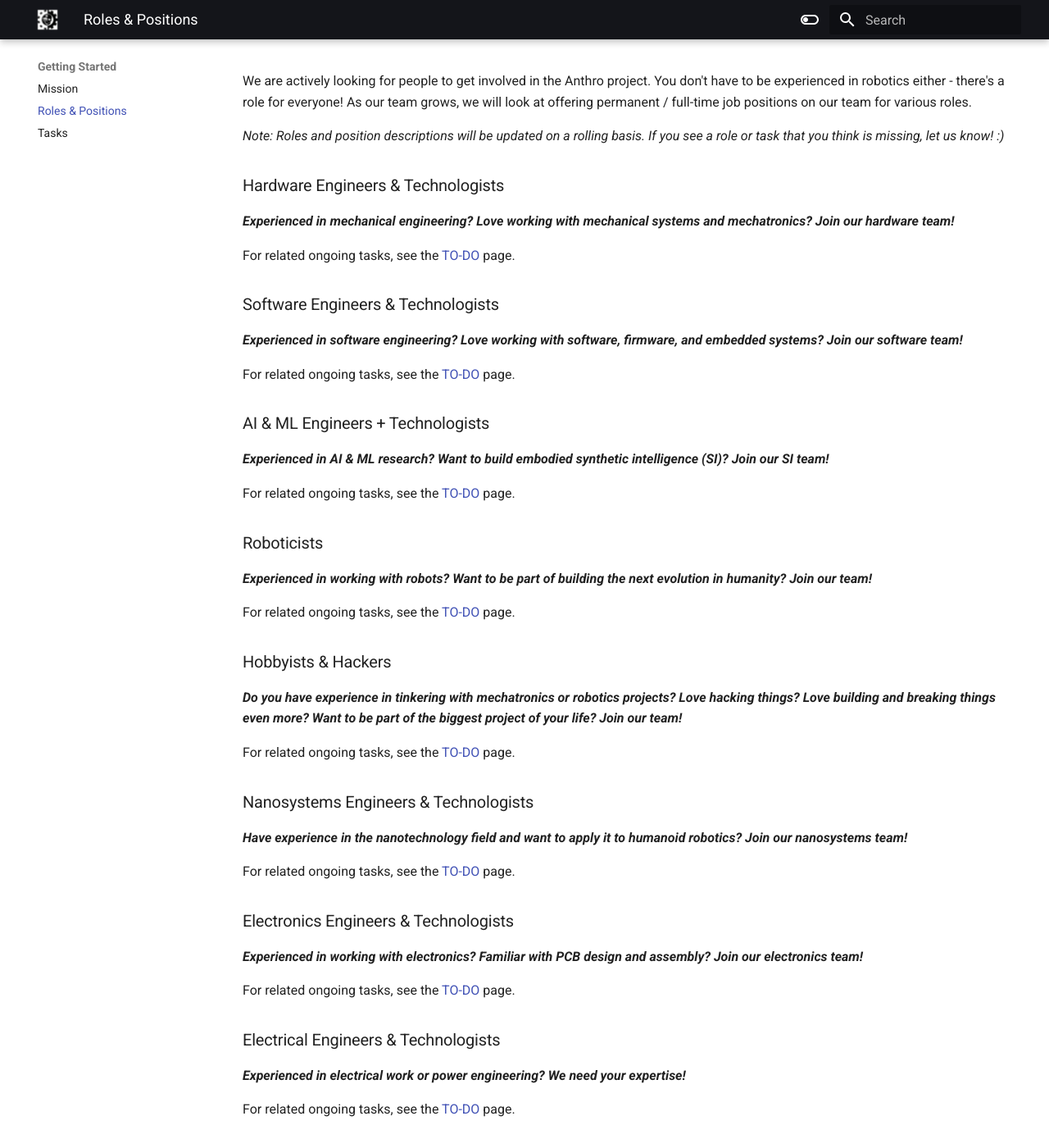
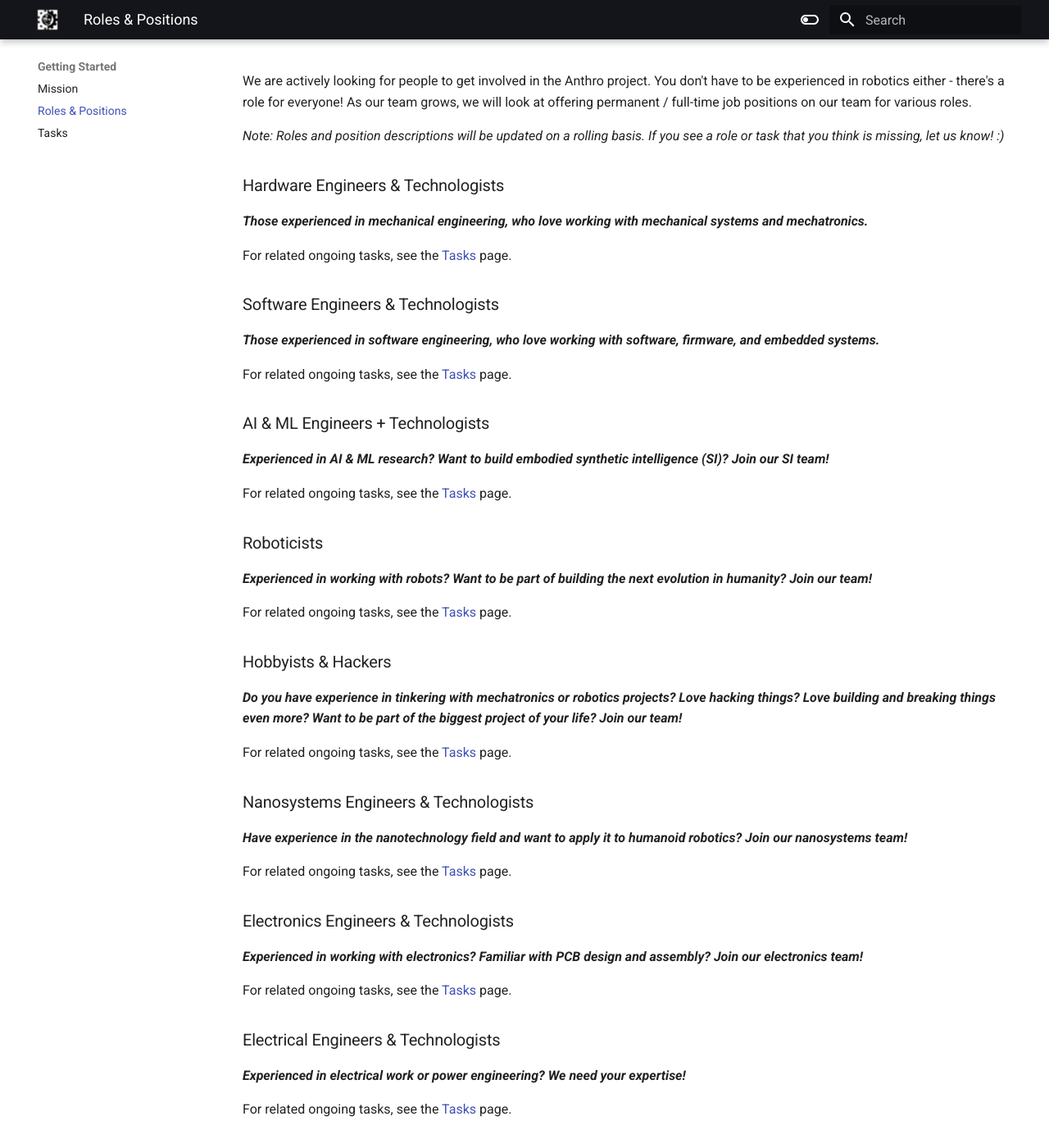
Before and after one commit to Anthrobotics/anthro-docs, an MkDocs documentation site: the page built from docs/getting started/roles & positions.md, in a window 1280 px wide and 1400 px high, scrolled down 223 px. Shown: the whole window at 82% size. Built offline with MkDocs 1.6.1 and Material for MkDocs 9.7.7, drawn with Linux system fonts in a browser that asks for light colours.

Commit message:
Update roles & positions.md

```diff
--- a/docs/getting started/roles & positions.md
+++ b/docs/getting started/roles & positions.md
@@ -8,51 +8,51 @@
 
 ### Hardware Engineers & Technologists
 
-***Experienced in mechanical engineering? Love working with mechanical systems and mechatronics? Join our hardware team!***
+***Those experienced in mechanical engineering, who love working with mechanical systems and mechatronics.***
 
-For related ongoing tasks, see the [TO-DO](TO-DO.md#hardware) page.
+For related ongoing tasks, see the [Tasks](tasks.md) page.
 
 ### Software Engineers & Technologists
 
-***Experienced in software engineering? Love working with software, firmware, and embedded systems? Join our software team!***
+***Those experienced in software engineering, who love working with software, firmware, and embedded systems.***
 
-For related ongoing tasks, see the [TO-DO](TO-DO.md#software) page.
+For related ongoing tasks, see the [Tasks](tasks.md) page.
 
 ### AI & ML Engineers + Technologists
 
 ***Experienced in AI & ML research? Want to build embodied synthetic intelligence (SI)? Join our SI team!***
 
-For related ongoing tasks, see the [TO-DO](TO-DO.md#SI) page.
+For related ongoing tasks, see the [Tasks](tasks.md) page.
 
 ### Roboticists
 
 ***Experienced in working with robots? Want to be part of building the next evolution in humanity? Join our team!***
 
-For related ongoing tasks, see the [TO-DO](TO-DO.md) page.
+For related ongoing tasks, see the [Tasks](tasks.md) page.
 
 ### Hobbyists & Hackers
 
 ***Do you have experience in tinkering with mechatronics or robotics projects? Love hacking things? Love building and breaking things even more? Want to be part of the biggest project of your life? Join our team!***
 
-For related ongoing tasks, see the [TO-DO](TO-DO.md#hacker) page.
+For related ongoing tasks, see the [Tasks](tasks.md) page.
 
 ### Nanosystems Engineers & Technologists
 
 ***Have experience in the nanotechnology field and want to apply it to humanoid robotics? Join our nanosystems team!***
 
-For related ongoing tasks, see the [TO-DO](TO-DO.md#nano) page.
+For related ongoing tasks, see the [Tasks](tasks.md) page.
 
 ### Electronics Engineers & Technologists
 
 ***Experienced in working with electronics? Familiar with PCB design and assembly? Join our electronics team!***
 
-For related ongoing tasks, see the [TO-DO](TO-DO.md#electronics) page.
+For related ongoing tasks, see the [Tasks](tasks.md) page.
 
 ### Electrical Engineers & Technologists
 
 ***Experienced in electrical work or power engineering? We need your expertise!***
 
-For related ongoing tasks, see the [TO-DO](TO-DO.md#electrical) page.
+For related ongoing tasks, see the [Tasks](tasks.md) page.
 
 ### Motor & Drive System Techs
 
```
